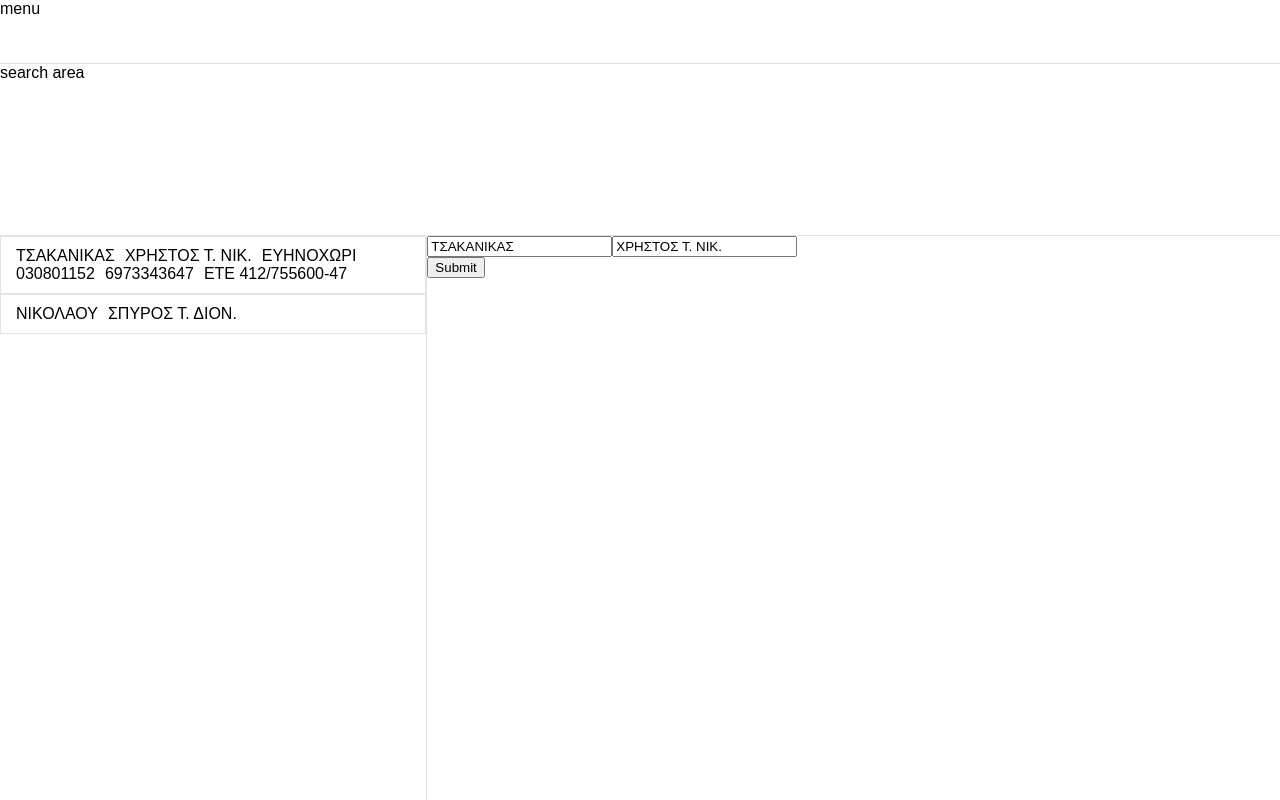
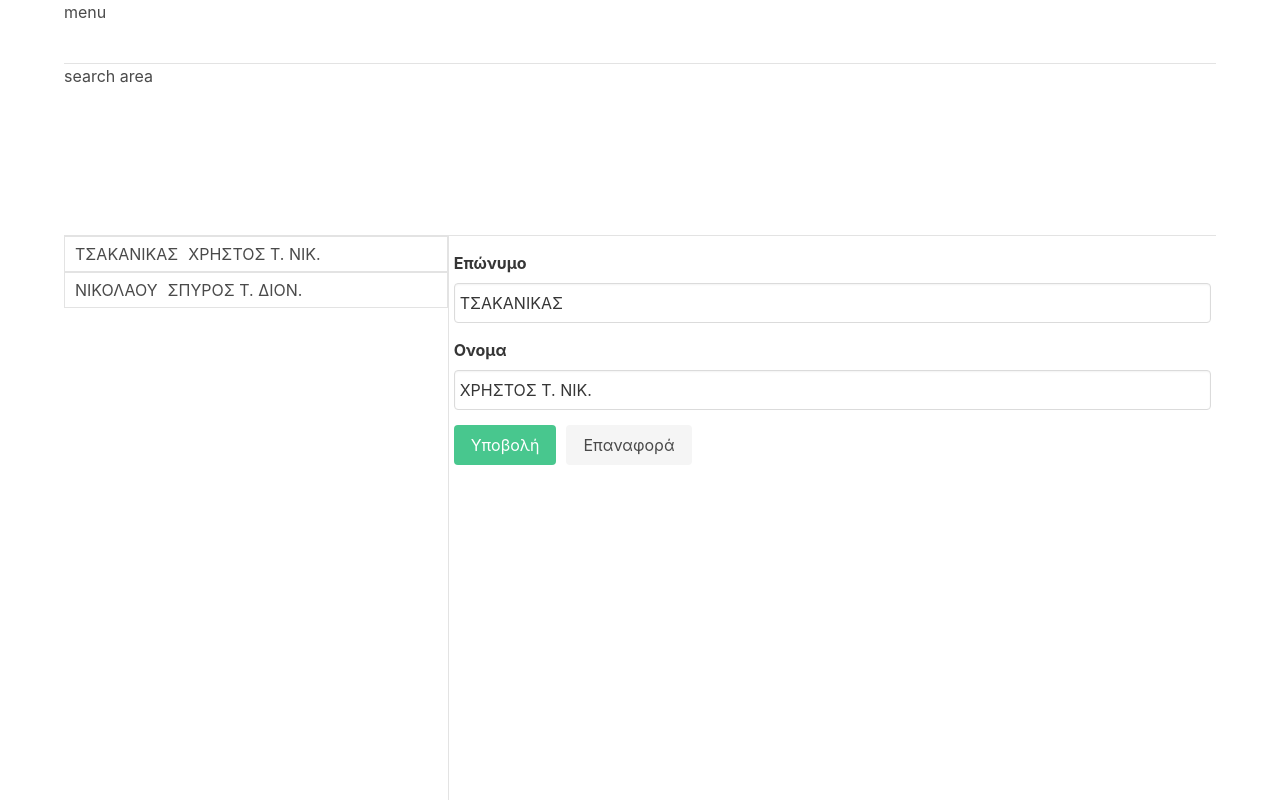
Before and after one commit to gfa61-ga/olives-app-react-client, a React (Create React App) app: page / in a window 1280 px wide. Built offline with nearby package versions, Linux system fonts and the light colour scheme.

Commit message:
feat: Add redux store and Bulma styles

```diff
--- a/package.json
+++ b/package.json
@@ -3,11 +3,13 @@
   "version": "0.1.0",
   "private": true,
   "dependencies": {
+    "bulma": "^0.7.1",
     "react": "^16.5.2",
     "react-dom": "^16.5.2",
     "react-redux": "^5.0.7",
     "react-scripts": "1.1.5",
     "redux": "^4.0.0",
+    "redux-form": "^7.4.2",
     "redux-saga": "^0.16.0"
   },
   "scripts": {
--- a/src/components/App.css
+++ b/src/components/App.css
@@ -3,7 +3,7 @@
 }
 
 .container {
-  font-size: 1em;
+  font-size: 1.0em;
   height: 100vh;
 
   background: #e3e3e3;
@@ -17,25 +17,25 @@
     "list details";
 }
 
-.item1,
-.item2,
-.item3,
-.item4 {
+.menu,
+.search,
+.list,
+.details {
   background:#ffffff;
 }
 
-.item1 {
+.menu {
   grid-area: menu;
 }
 
-.item2 {
+.search {
   grid-area: search;
 }
 
-.item3 {
+.list {
   grid-area: list
 }
 
-.item4{
+.details{
   grid-area: details
 }
--- a/src/components/App.js
+++ b/src/components/App.js
@@ -3,14 +3,21 @@ import './App.css';
 import Suppliers from './Suppliers';
 import SupplierForm from './SupplierForm';
 
+const getInitialValues = (supplier) => {
+  return {
+    lastName: supplier.lastName,
+    firstName: supplier.firstName
+  }
+}
+
 const App = ({ suppliers }) =>
-  <div className="app">
-    <div className="container">
-    <div className="item1">menu</div>
-    <div className="item2">search area</div>
-    <div className="item3"><Suppliers suppliers={suppliers} /></div>
-    <div className="item4"><SupplierForm suppliers={suppliers}/></div>
-</div>
-  </div>
+    <div className="app">
+      <div className="container">
+        <div className="menu">menu</div>
+        <div className="search">search area</div>
+        <div className="list"><Suppliers suppliers={suppliers} /></div>
+        <div className="details"><SupplierForm supplier={suppliers[0]} initialValues={getInitialValues(suppliers[0])}/></div>
+      </div>
+    </div>
 
 export default App;
--- a/src/components/Supplier.css
+++ b/src/components/Supplier.css
@@ -2,7 +2,7 @@
   display: flex;
   flex-wrap: wrap;
   white-space: nowrap;
-  padding: 10px;
+  padding: 5px;
   background: #ffffff;
   border: 1px solid #e3e3e3;
 }
@@ -12,3 +12,8 @@
   text-overflow: ellipsis;
   padding: 0 5px;
 }
+
+.supplier:focus {
+  background-color: #1f7bad;
+  color: #fff;
+}
--- a/src/components/Supplier.js
+++ b/src/components/Supplier.js
@@ -5,20 +5,20 @@ const Supplier = ({ supplier }) => {
   const {
     lastName,
     firstName,
-    address,
+/*  address,
     taxIdentifNum,
     phoneNumbers,
-    bankAccounts
+    bankAccounts */
   } = supplier;
 
   return (
-    <div className="supplier">
+    <div className="supplier" tabIndex="0">
       <span>{lastName}</span>
       <span>{firstName}</span>
-      <span>{address}</span>
+{/*    <span>{address}</span>
       <span>{taxIdentifNum}</span>
       <span>{phoneNumbers[0]}</span>
-      <span>{bankAccounts[0]}</span>
+      <span>{bankAccounts[0]}</span> */}
     </div>
   );
 }
--- /dev/null
+++ b/src/components/SupplierForm.css
@@ -0,0 +1,16 @@
+.input-item {
+  padding: 15px 5px 0 5px;
+  font-size: 0.8em;
+}
+
+.input-item input {
+  padding-left: 5px;
+}
+
+.form-buttons {
+  padding: 15px 0 0;
+}
+
+.form-buttons button {
+  margin: 0 5px 15px;
+}
--- a/src/components/SupplierForm.js
+++ b/src/components/SupplierForm.js
@@ -1,10 +1,15 @@
 import React from 'react';
+import './SupplierForm.css';
+import { Field, reduxForm } from 'redux-form';
+import { connect } from 'react-redux';
 
 class SupplierForm extends React.Component {
+
+/*
   state = {
     form: {
-      lastName: this.props.suppliers[0].lastName,
-      firstName: this.props.suppliers[0].firstName
+      lastName: this.props.supplier.lastName,
+      firstName: this.props.supplier.firstName
     }
   };
 
@@ -21,35 +26,69 @@ class SupplierForm extends React.Component {
       form: {lastName: this.state.form.lastName, firstName: value}
     });
   }
+*/
 
   onSubmit = (event) => {
-    const { form } = this.state;
+//  const { form } = this.state;
     // do something with the search value
     // e.g. propagate it up to the parent component
-    console.log(form);
+//  console.log(form);
+    console.log(this.props.storeState);
     event.preventDefault();
   }
 
   render() {
     return (
       <form onSubmit={this.onSubmit}>
-        <input
-          onChange={this.onChangeLastName}
-          type="text"
-          value={this.state.form.lastName}
-        />
-        <input
-          onChange={this.onChangeFirstName}
-          type="text"
-          value={this.state.form.firstName}
-        />
-        <br/>
-        <button type="submit">
-          Submit
-        </button>
+
+        <div className="input-item">
+          <label className="label">Επώνυμο</label>
+          <div>
+            <Field
+              className="input"
+commnet={""/*              onChange={this.onChangeLastName} */}
+              name="lastName"
+              type="text"
+              component="input"
+              placeholder="Επώνυμο"
+            />
+          </div>
+        </div>
+        <div className="input-item">
+          <label className="label">Ονομα</label>
+          <div>
+            <Field
+              className="input"
+comment={""/*}              onChange={this.onChangeFirstName} */}
+              name="firstName"
+              type="text"
+              component="input"
+              placeholder="Ονομα"
+            />
+          </div>
+        </div>
+        <div className="form-buttons">
+          <button className="button is-success" type="submit">
+            Υποβολή
+          </button>
+          <button className="button is-light" type="button">
+            Eπαναφορά
+          </button>
+        </div>
       </form>
     );
   }
 }
 
-export default SupplierForm;
+const mapStateToProps = state => (
+  {
+    storeState: state
+  }
+);
+
+export default connect(
+    mapStateToProps)(
+  reduxForm({
+    form: 'supplier' // a unique identifier for this form
+  })(SupplierForm)
+);
--- /dev/null
+++ b/src/store/index.js
@@ -0,0 +1,13 @@
+import { createStore, combineReducers } from 'redux';
+import { reducer as formReducer } from 'redux-form';
+
+const rootReducer = combineReducers({
+  // ...your other reducers here
+  // you have to pass formReducer under 'form' key,
+  // for custom keys look up the docs for 'getFormState'
+  form: formReducer
+});
+
+const store = createStore(rootReducer);
+
+export default store;
```
Also changed, not shown: src/index.js (+6 -1 lines), 1 other file (tests, documents, lock files or other folders).
